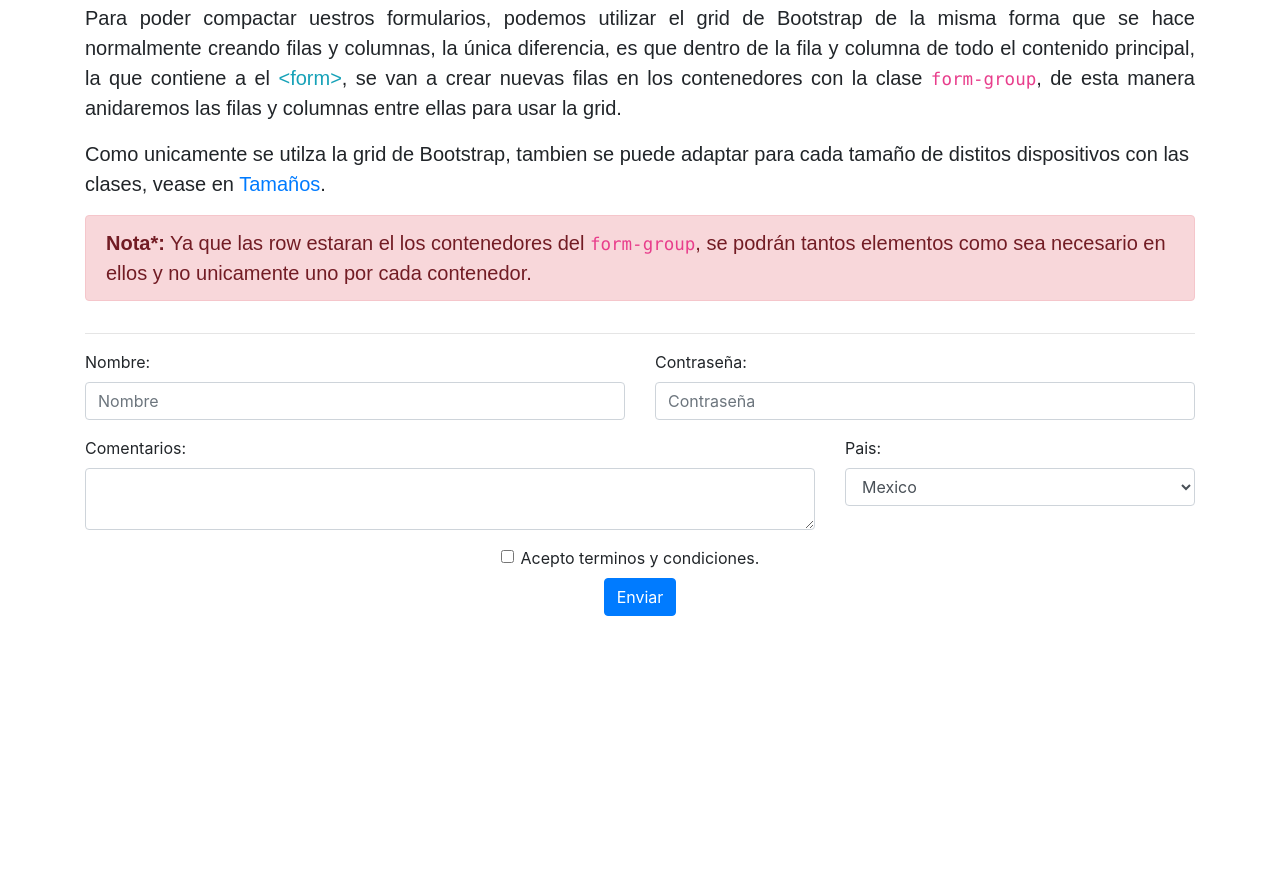
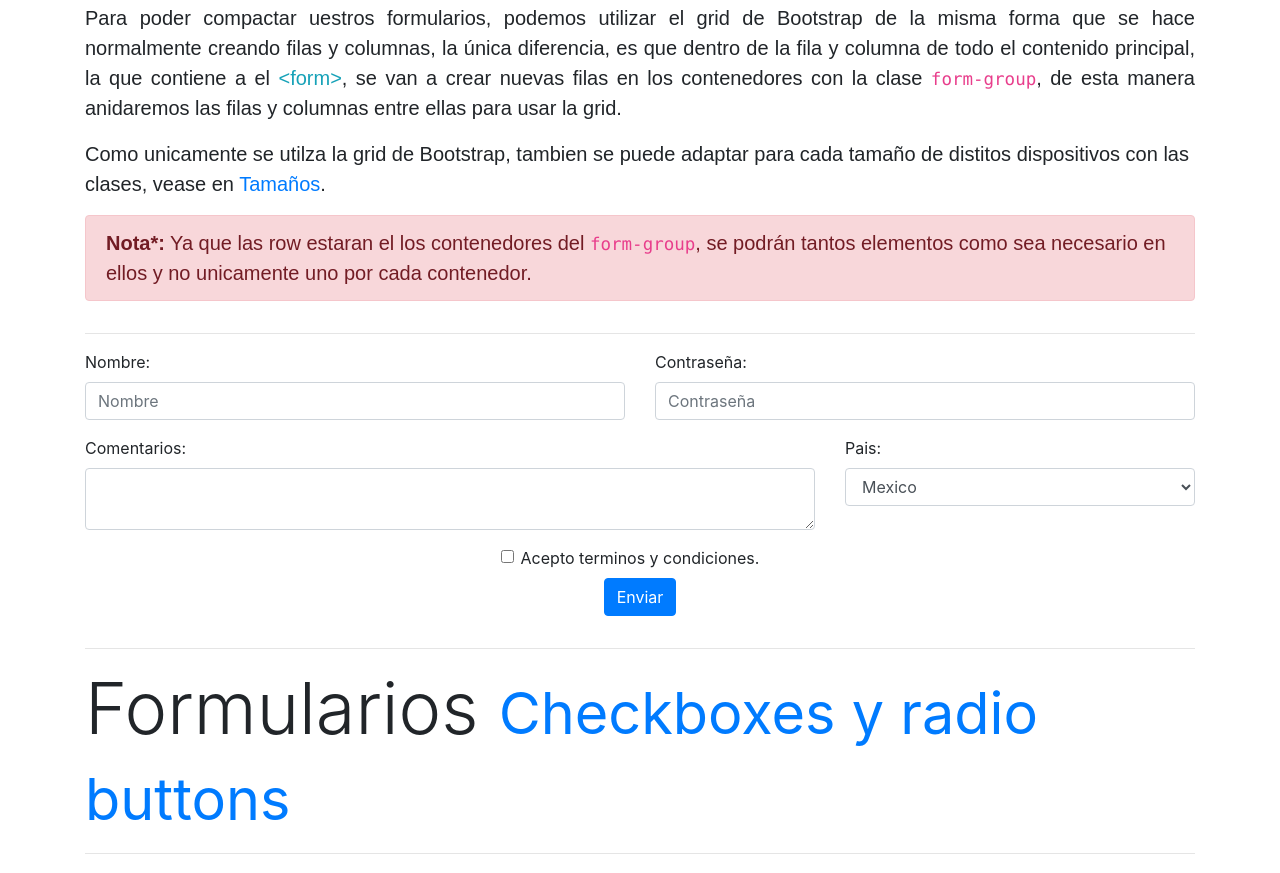
Before and after one commit to AbrahamRH/Anotaciones, a plain HTML site: page pages/Formularios.html in a window 1280 px wide. Shown: the part 1994-2867 px from the top of the page. Before the commit the page ends 2818 px from the top, so only its background shows below. Drawn offline with nearby package versions, Linux system fonts and the light colour scheme.

Commit message:
Se añadio la lección de checkboxes y radio buttons

```diff
--- a/pages/Formularios.html
+++ b/pages/Formularios.html
@@ -288,6 +288,15 @@
 			</div>
 		</div>
 
+		<!-- Checkboex y radio buttons-->
+		<div class="row">
+			<div class="col">
+				<hr>
+				<h1 class="display-3">Formularios <small class="text-primary">Checkboxes y radio buttons</small></h1>
+				<hr>
+			</div>
+		</div>
+
 	</div>
 	<footer class="row py-5 my-5"></footer>
 
```
